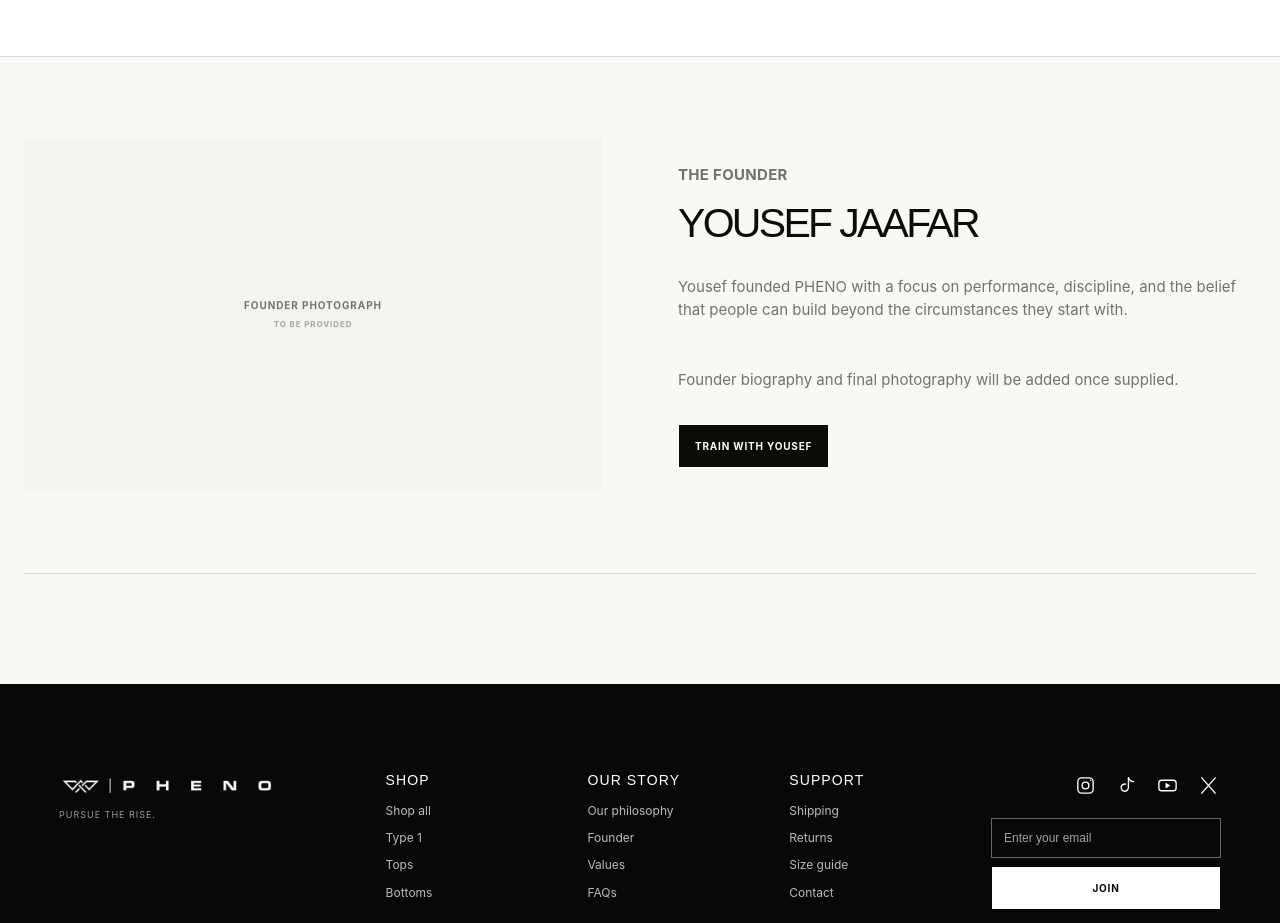
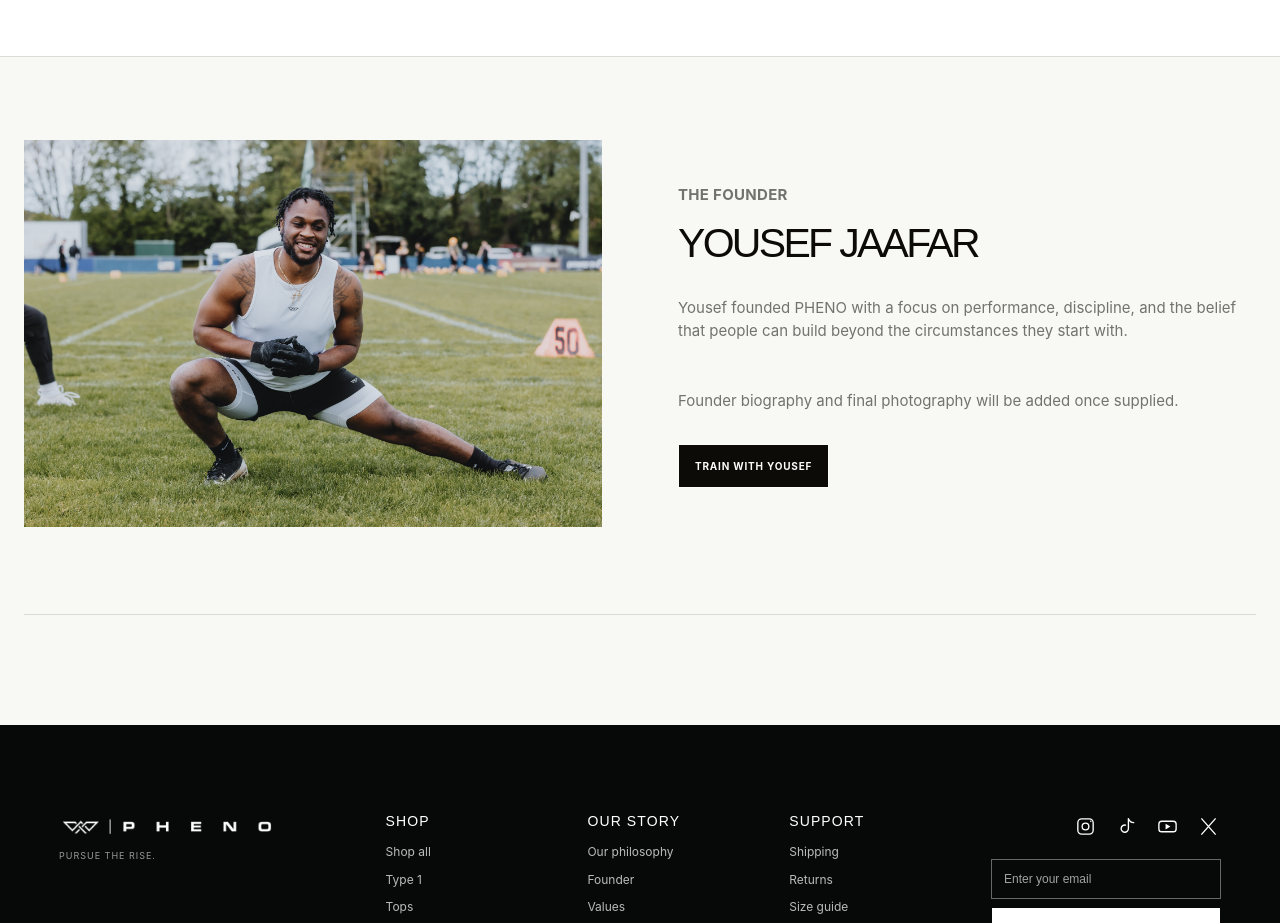
Before and after one commit to Podium-Dev/pheno-sportswear, a Next.js app: page /our-story in a window 1280 px wide. Shown: the part 1620-2543 px from the top of the page. Built offline with nearby package versions, Linux system fonts and the light colour scheme; no server answers.

Commit message:
Add real image to Story founder section

```diff
--- a/src/app/our-story/page.tsx
+++ b/src/app/our-story/page.tsx
@@ -58,9 +58,8 @@
         </section>
 
         <section className="founder-section" aria-labelledby="founder-title">
-          <div className="founder-section__placeholder">
-            <span>FOUNDER PHOTOGRAPH</span>
-            <small>TO BE PROVIDED</small>
+          <div className="founder-section__media">
+            <img src="/images/pheno-banner.jpg" alt="Athlete training in PHENO sportswear on a field" />
           </div>
           <div>
             <p className="eyebrow">THE FOUNDER</p>
```
